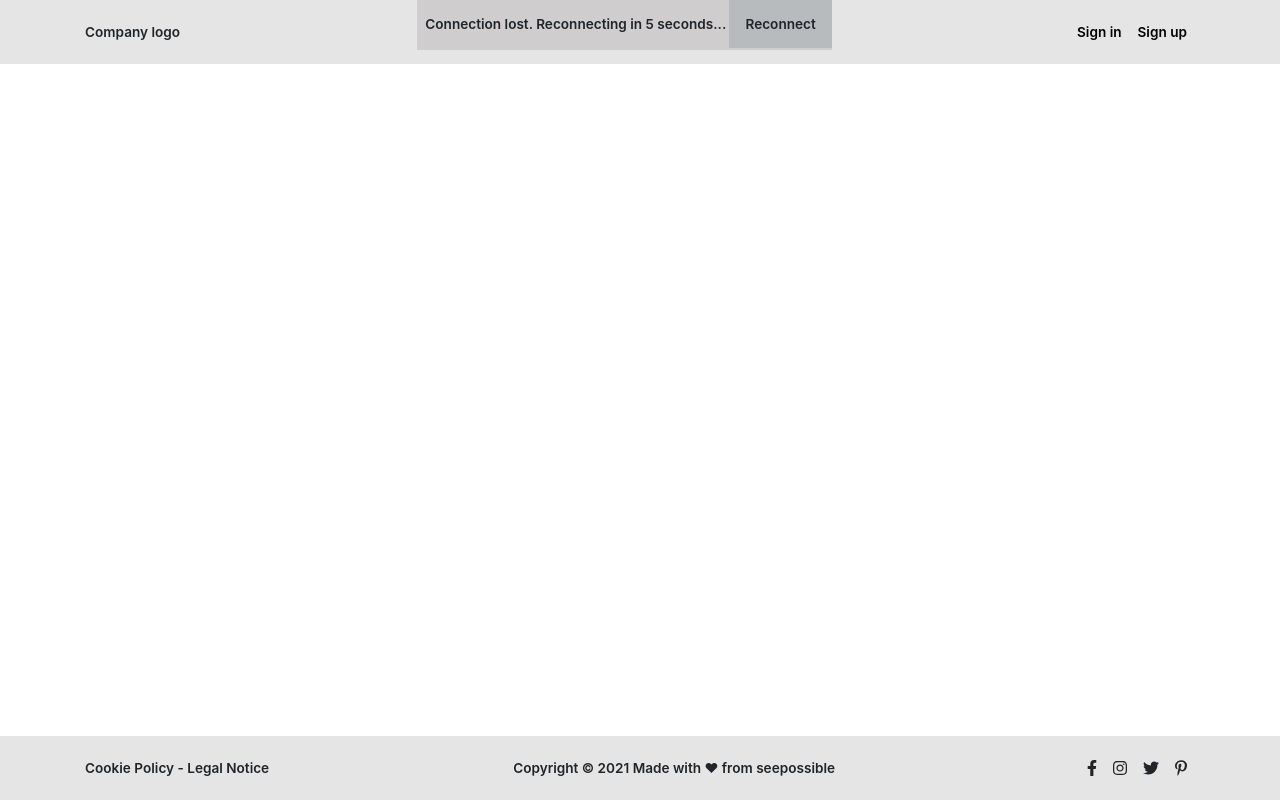
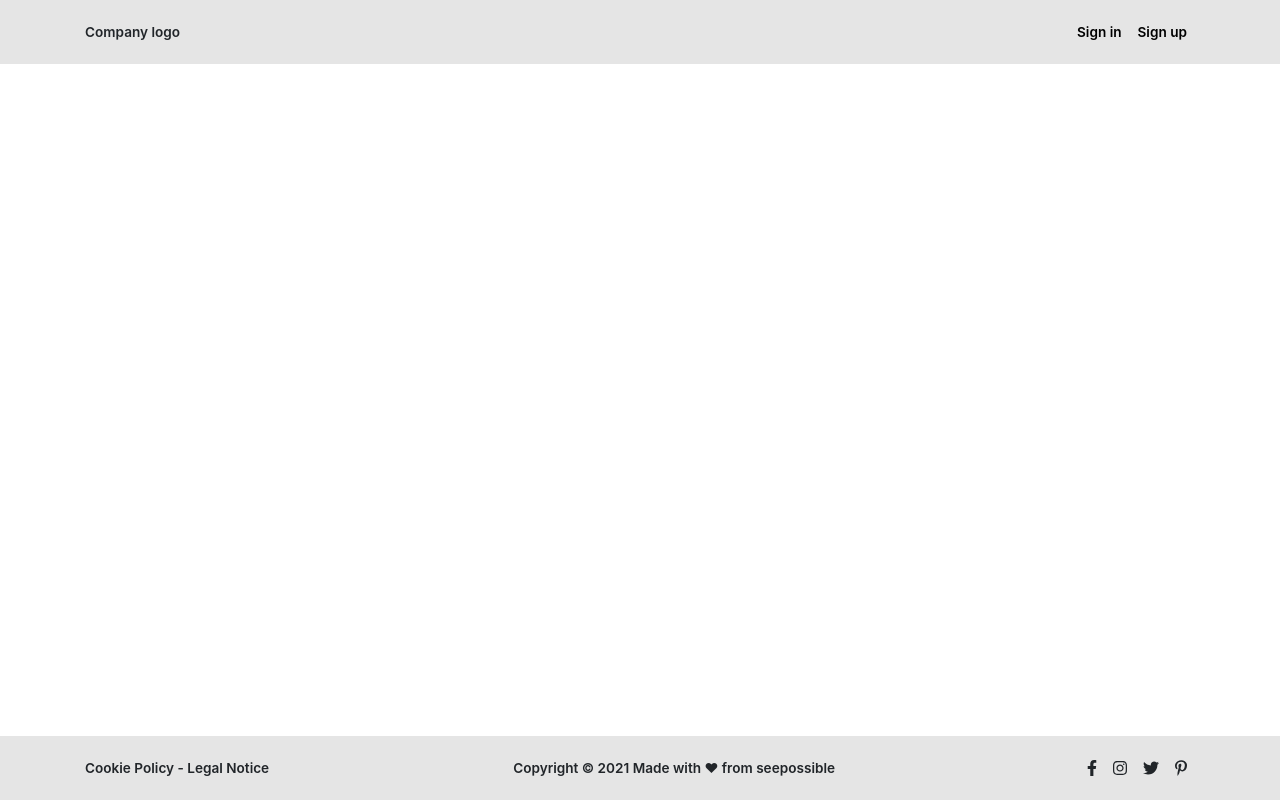
Before and after one commit to tanupriya2199/seePossible-task, a React (Create React App) app: page / in a window 1280 px wide. Built offline with nearby package versions, Linux system fonts and the light colour scheme.

Commit message:
network status update in header

```diff
--- a/src/App.js
+++ b/src/App.js
@@ -1,3 +1,4 @@
+import React, { useState, useEffect } from "react";
 import { Switch, Route } from "react-router-dom";
 import AddAddress from "./components/AddressBook/AddAddress";
 import AddressBookList from "./components/AddressBook/AddressBookList";
@@ -9,9 +10,23 @@ import Footer from "./components/Shared/Footer";
 import Header from "./components/Shared/Header";
 
 function App() {
+  const [networkStatus, setStatus] = useState(true);
+
+  useEffect(() => {
+    function changeStatus() {
+      setStatus(navigator.onLine);
+    }
+    window.addEventListener("online", changeStatus);
+    window.addEventListener("offline", changeStatus);
+    return () => {
+      window.removeEventListener("online", changeStatus);
+      window.removeEventListener("offline", changeStatus);
+    };
+  }, []);
+
   return (
     <div>
-      <Route render={() => <Header />} />
+      <Route render={() => <Header networkStatus={networkStatus} />} />
       <Switch>
         <Route exact path="/sign-up" component={SignUp}></Route>
         <Route exact path="/sign-in" component={SignIn}></Route>
--- a/src/components/Shared/Header.js
+++ b/src/components/Shared/Header.js
@@ -6,7 +6,7 @@ import { Link } from "react-router-dom";
 import { LOGOUT_USER } from "../../gql-operations/mutations/logoutUser";
 import "../../styles/styles.css";
 
-const Header = () => {
+const Header = (props) => {
   const history = useHistory();
   const [revokeCustomerToken] = useMutation(LOGOUT_USER);
 
@@ -26,12 +26,18 @@ const Header = () => {
     <div className="header-container d-flex">
       <Container className="d-flex justify-content-between align-items-center">
         <div className="logo-coniatiner">Company logo</div>
+        <div>{props.networkStatus}</div>
+        {props.networkStatus ? (
+          ""
+        ) : (
           <div className="connection-status-container d-flex align-items-baseline">
             <p className="py-3 pl-2">
               Connection lost. Reconnecting in 5 seconds...{" "}
               <span className="p-3">Reconnect</span>
             </p>
           </div>
+        )}
+
         <div className="action-buttons ">
           {localStorage.getItem("token") ? (
             <>
```
Lines whose indentation alone changed are shown as unchanged.
